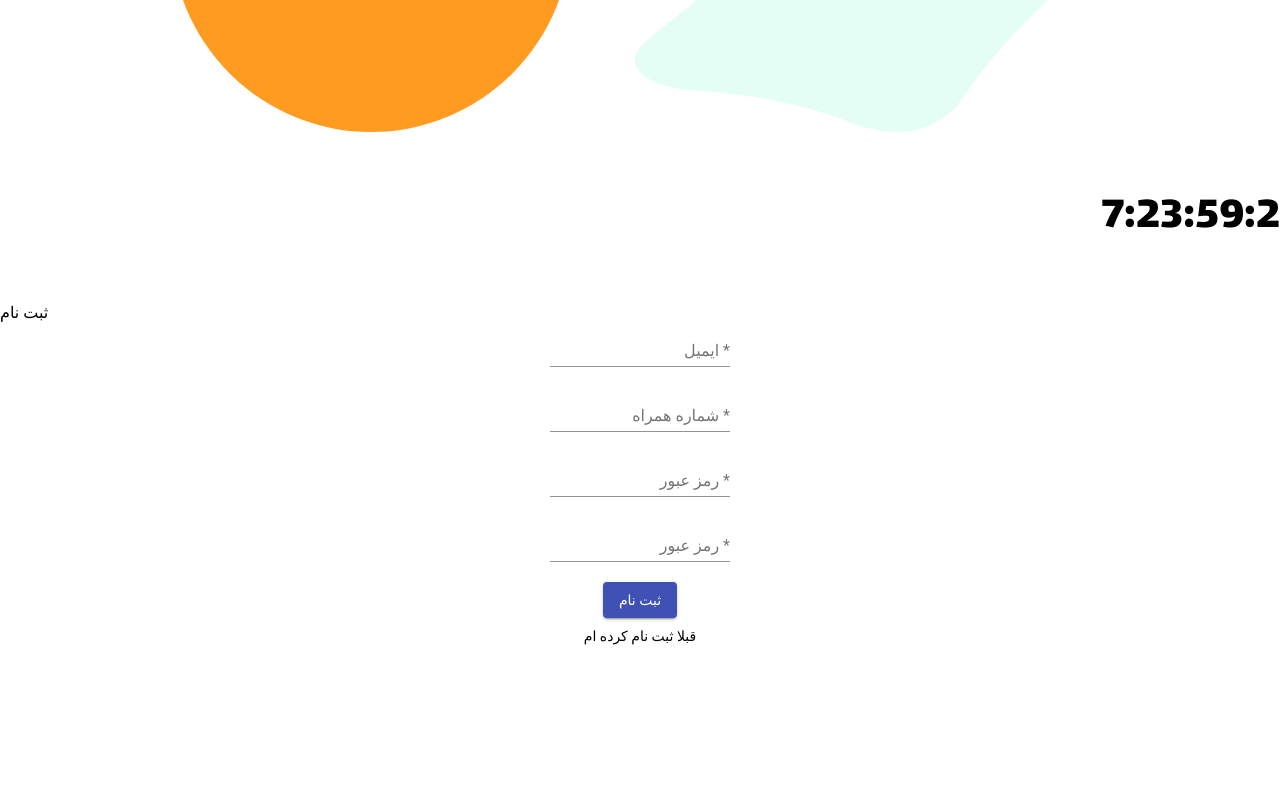
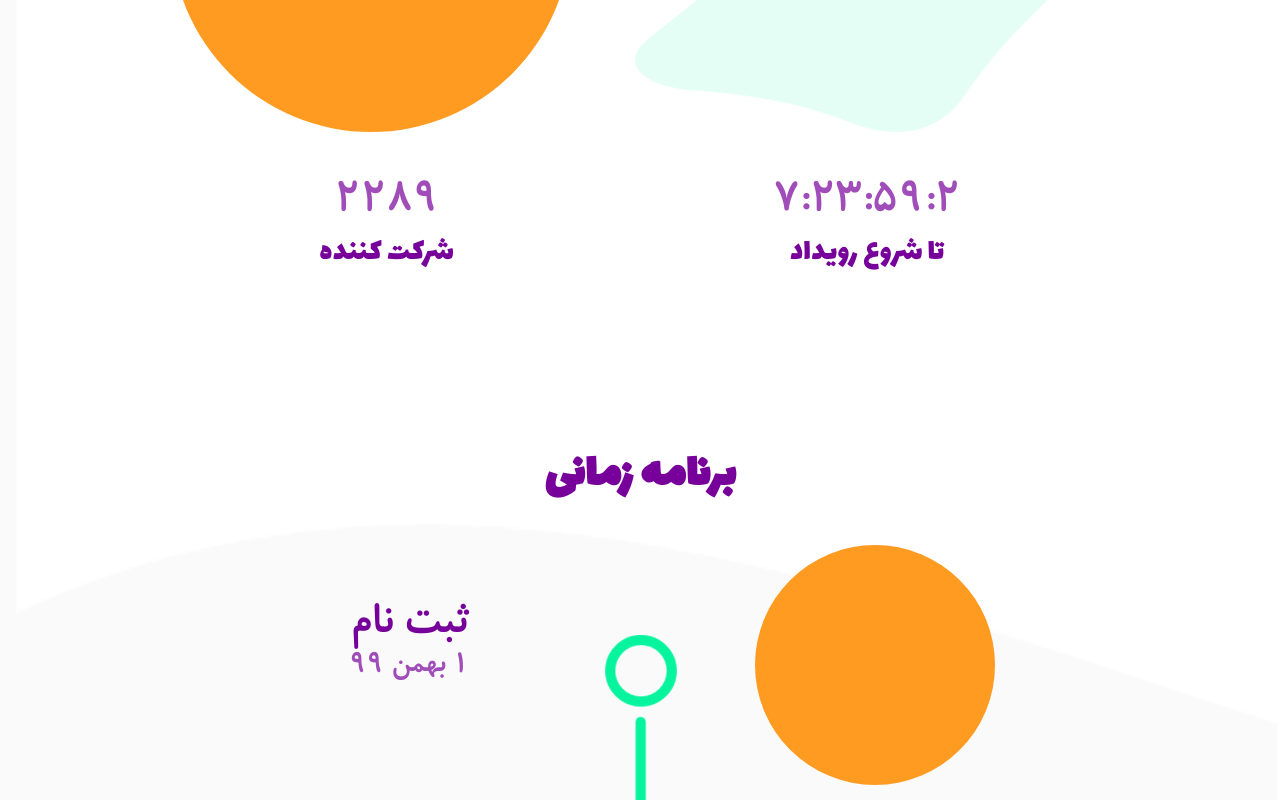
Before and after one commit to AUTGamecraft/GC-Front, an Angular app: page /signup in a window 1280 px wide. Shown: the part 419-1219 px from the top of the page. Built offline with nearby package versions, Linux system fonts and the light colour scheme.

Commit message:
home developed

```diff
--- a/src/app/header/header.component.html
+++ b/src/app/header/header.component.html
@@ -1,4 +1,5 @@
-<header>
+
+    <div style="background-image: url('assets/images/whole background.png');background-repeat: no-repeat;background-size: cover;">
         <div style="direction: rtl;margin: 10px 10px 10px 10px;justify-content: space-between;display: flex;">
             <div style="display: flex;">
                 <div style="margin-right: 50px;">
@@ -36,16 +37,70 @@
             </div>
         </div>
         <div style="direction: rtl;display: flex;margin-top: 5%;justify-content: center;">
-        <div style="background-image: url('assets/images/back image.png');background-repeat: no-repeat;background-size: cover;width: 30%;margin-right: 10%;margin-left: 5%;padding-right: 7%;">
+            <div
+                style="background-image: url('assets/images/back image.png');background-repeat: no-repeat;background-size: cover;width: 30%;margin-right: 10%;margin-left: 5%;padding-right: 7%;">
                 <h1 style="font-size: xxx-large;font-family: 'Lalezar-Regular';color: #07f49e;">گیم</h1>
-            <p style="font-size: x-large;font-family: 'Lalezar-Regular';color: #77009b;">نهمین رویداد بزرگ بازی سازی در خاورمیانه</p>
-            <p style="font-family: 'B KoodakBold';font-size: x-large;color: #a04db9;">این رویداد در مادر دانشگاه های صنعتی کشور برگذار می شود و خیلی نایس است</p>
+                <p style="font-size: x-large;font-family: 'Lalezar-Regular';color: #77009b;">نهمین رویداد بزرگ بازی سازی
+                    در
+                    خاورمیانه</p>
+                <p style="font-family: 'B KoodakBold';font-size: x-large;color: #a04db9;">این رویداد در مادر دانشگاه های
+                    صنعتی کشور برگذار می شود و خیلی نایس است</p>
             </div>
             <div style="padding: 200px;background-color: #ff9b21;border-radius: 100%;margin-left: 10%;"></div>
         </div>
-    <div style="direction: rtl;display: flex;">
+        <div style="direction: rtl;display: flex;justify-content: space-evenly;">
+            <div style="text-align: center;">
+                <p style="font-size: xxx-large;font-family: 'B KoodakBold';color: #a04db9;margin-bottom: 0;">7:23:59:2
+                </p>
+                <p style="font-size: xx-large;font-family: 'Lalezar-Regular';color: #77009b;margin-top: 0;">تا شروع
+                    رویداد
+                </p>
+            </div>
+            <div style="text-align: center;">
                 <div>
-            <p style="direction: rtl;font-family: 'Lalezar-Regular';font-size: xxx-large;" >7:23:59:2</p>
+                    <p style="font-size: xxx-large;font-family: 'B KoodakBold';color: #a04db9;margin-bottom: 0;">2289
+                    </p>
+                </div>
+                <div>
+                    <p style="font-size: xx-large;font-family: 'Lalezar-Regular';color: #77009b;margin-top: 0;">شرکت
+                        کننده
+                    </p>
                 </div>
             </div>
-</header>
+        </div>
+        <div style="direction: rtl;text-align: center;">
+            <div style="text-align: center;margin-top: 10%;">
+                <h1 style="font-family: 'Lalezar-Regular';font-size: xxx-large;color: #77009b;">برنامه زمانی</h1>
+            </div>
+            <div style="display: flex;justify-content: space-evenly;text-align: center;">
+                <div style="padding: 120px;background-color: #ff9b21;border-radius: 100%;"></div>
+                <div style="text-align: center;position: absolute;margin-top: 7%;">
+                    <img src="assets/images/whole circles.png">
+                </div>
+                <div style="margin-top: 2%;margin-left: 5%;">
+                    <h1 style="font-family: 'B KoodakBold';font-size: xxx-large;color: #77009b;margin-bottom: 0;">ثبت
+                        نام</h1>
+                    <h1 style="font-family: 'B KoodakBold';font-size: xx-large;color: #a04db9;margin-top: 0;">1 بهمن 99
+                    </h1>
+                </div>
+            </div>
+            <div style="display: flex;justify-content: space-evenly;text-align: center;margin-top: 15%;">
+                <div style="margin-top: 2%;margin-right: 5%;">
+                    <h1 style="font-family: 'B KoodakBold';font-size: xxx-large;color: #77009b;margin-bottom: 0;">مسابقه
+                    </h1>
+                    <h1 style="font-family: 'B KoodakBold';font-size: xx-large;color:#a04db9;margin-top: 0;">11 بهمن 99
+                    </h1>
+                </div>
+                <div style="padding: 120px;background-color: #ff9b21;border-radius: 100%;"></div>
+            </div>
+            <div style="display: flex;justify-content: space-evenly;text-align: center;margin-top: 15%;">
+                <div style="padding: 120px;background-color: #ff9b21;border-radius: 100%;"></div>
+                <div style="margin-top: 2%;margin-left: 5%;">
+                    <h1 style="font-family: 'B KoodakBold';font-size: xxx-large;color: #77009b;margin-bottom: 0;">داوری
+                    </h1>
+                    <h1 style="font-family: 'B KoodakBold';font-size: xx-large;color: #a04db9;margin-top: 0;">21 بهمن 99
+                    </h1>
+                </div>
+            </div>
+        </div>
+    </div>
```
Also changed, not shown: src/assets/images/whole background.png (added), src/assets/images/whole circles.png (added). Lines whose indentation alone changed are shown as unchanged.
